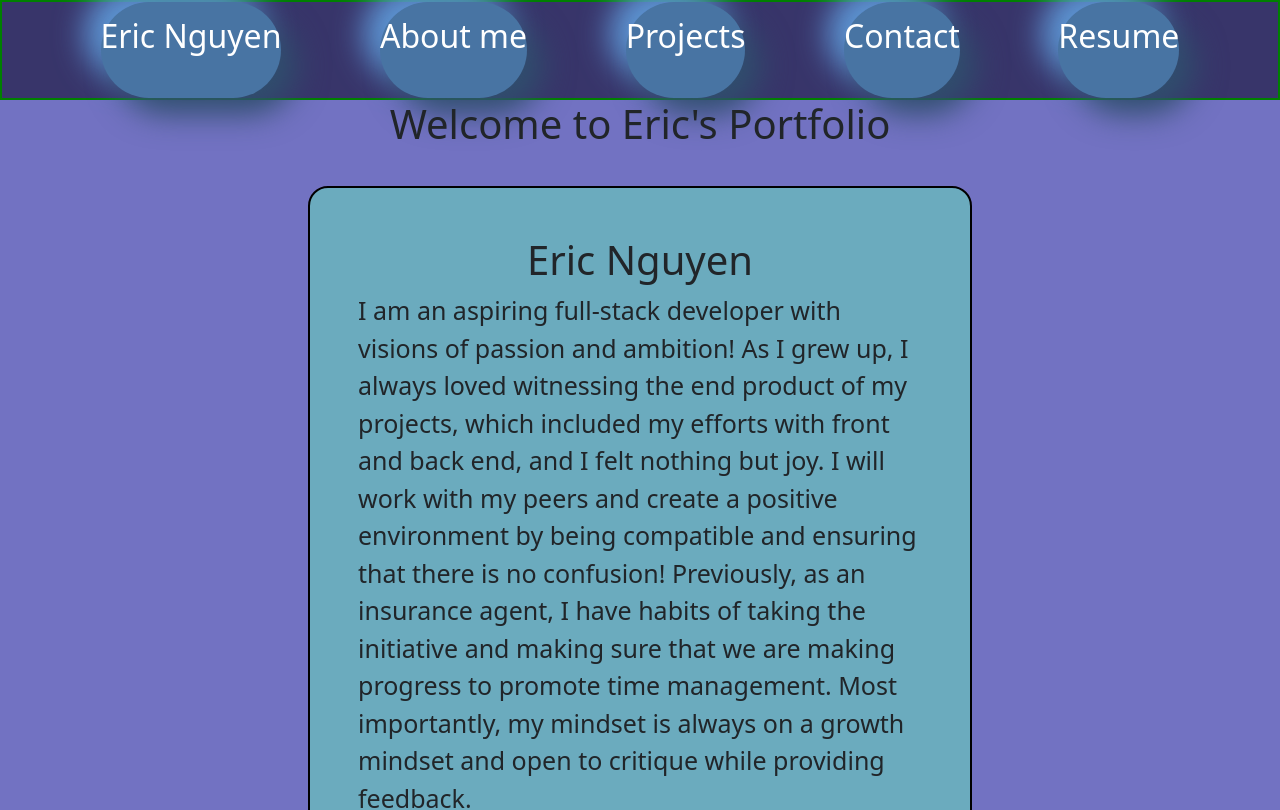
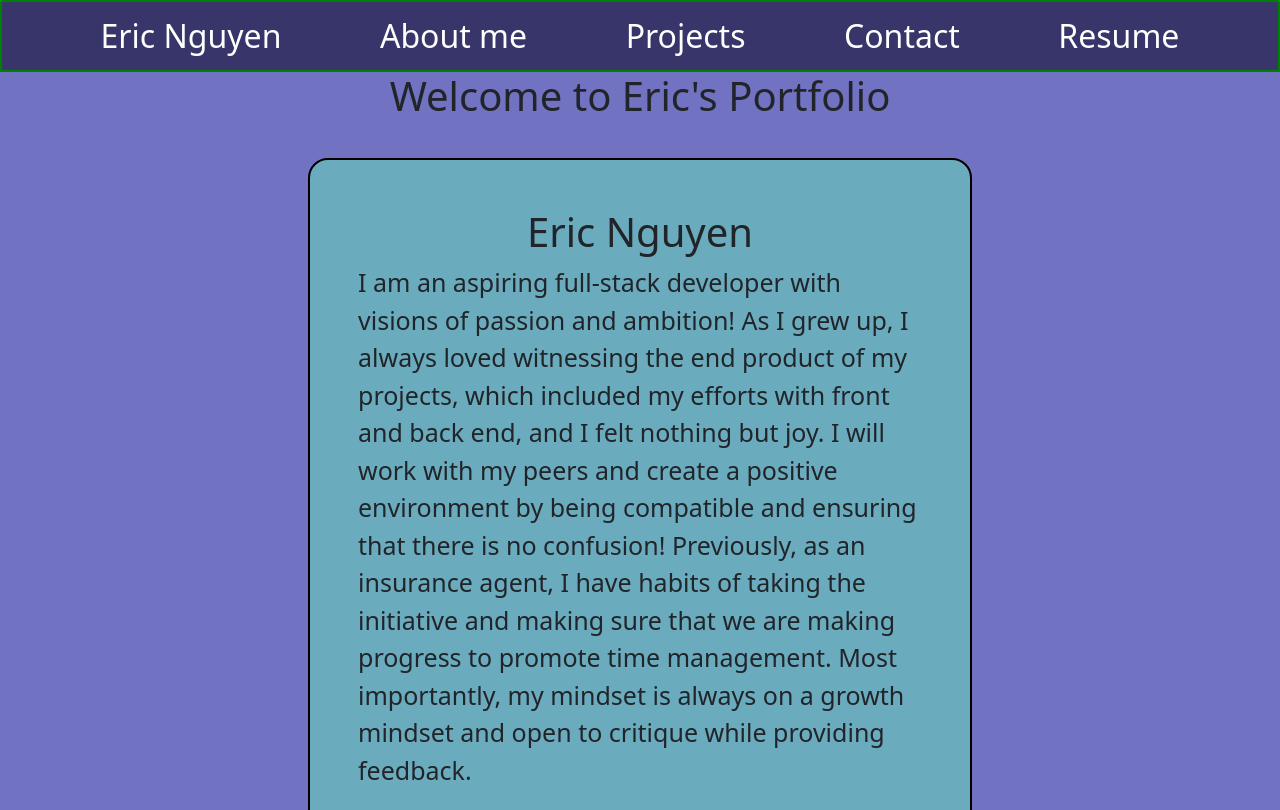
Before and after one commit to ericcnguyen04/Post-Portfolio, a React (Create React App) app: page / in a window 1280 px wide. Shown: the top 810 px of the page. Built offline with nearby package versions, Linux system fonts and the light colour scheme.

Commit message:
work on nav later

```diff
--- a/src/components/pages/Navbar.jsx
+++ b/src/components/pages/Navbar.jsx
@@ -5,11 +5,11 @@ export default function Navbar() {
   return (
     <>
       <div className='linkContainer'>
-          <a href="/" className='button'>Eric Nguyen</a>
-          <a href="/about" className='button'>About me</a>
-          <a href="/projects" className='button'>Projects</a>
-          <a href="/contact" className='button'>Contact</a>
-          <a href="/resume" className='button'>Resume</a>
+          <a href="/" className='links'>Eric Nguyen</a>
+          <a href="/about" className='links'>About me</a>
+          <a href="/projects" className='links'>Projects</a>
+          <a href="/contact" className='links'>Contact</a>
+          <a href="/resume" className='links'>Resume</a>
       </div>
     </>
   )
--- a/src/css/NavStyle.css
+++ b/src/css/NavStyle.css
@@ -3,7 +3,7 @@
     background-color: rgb(56, 53, 106);
     display: flex;
     justify-content: space-evenly;
-    min-height: 100px;
+
 }
 
 .links {
```
